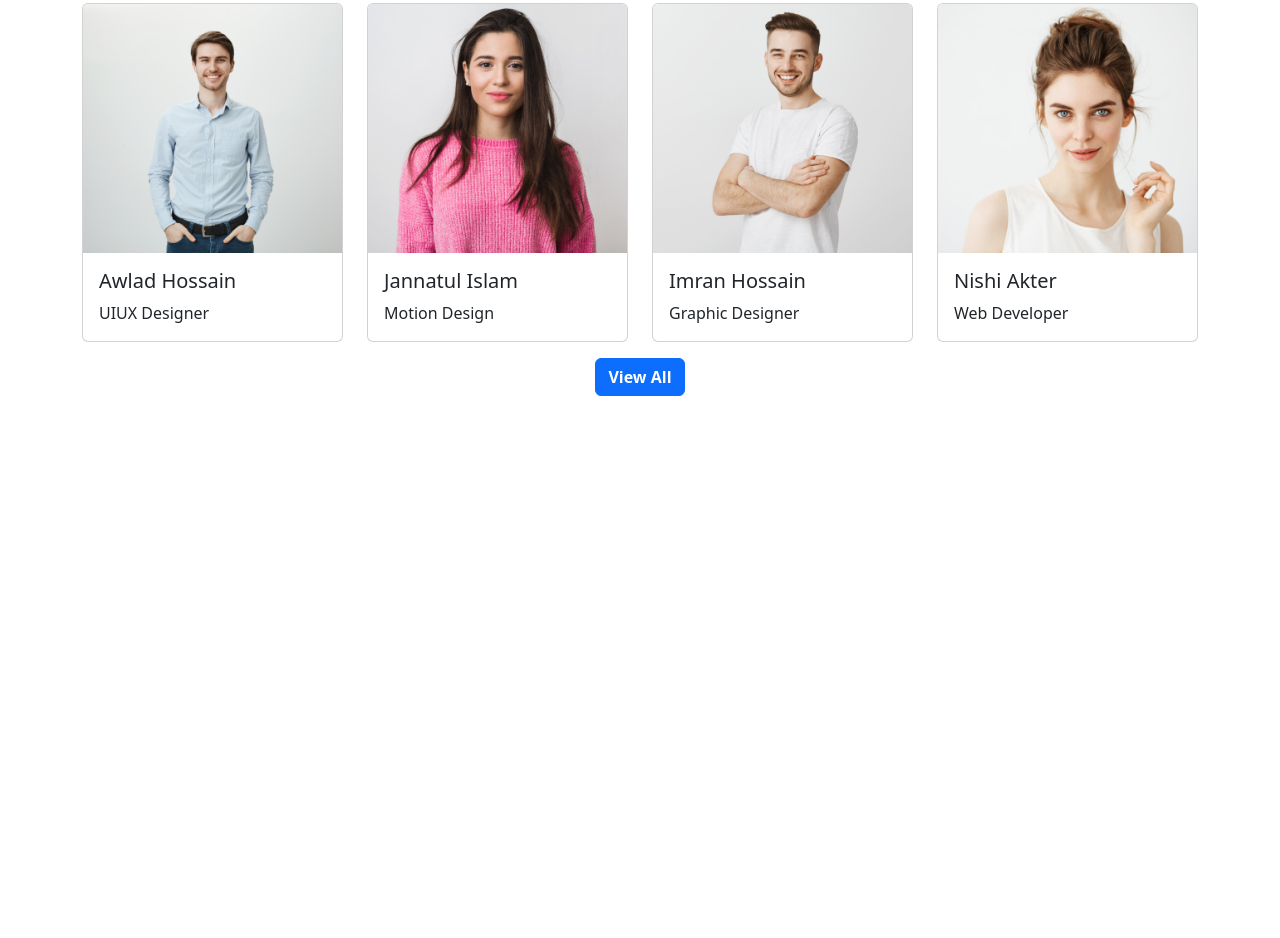
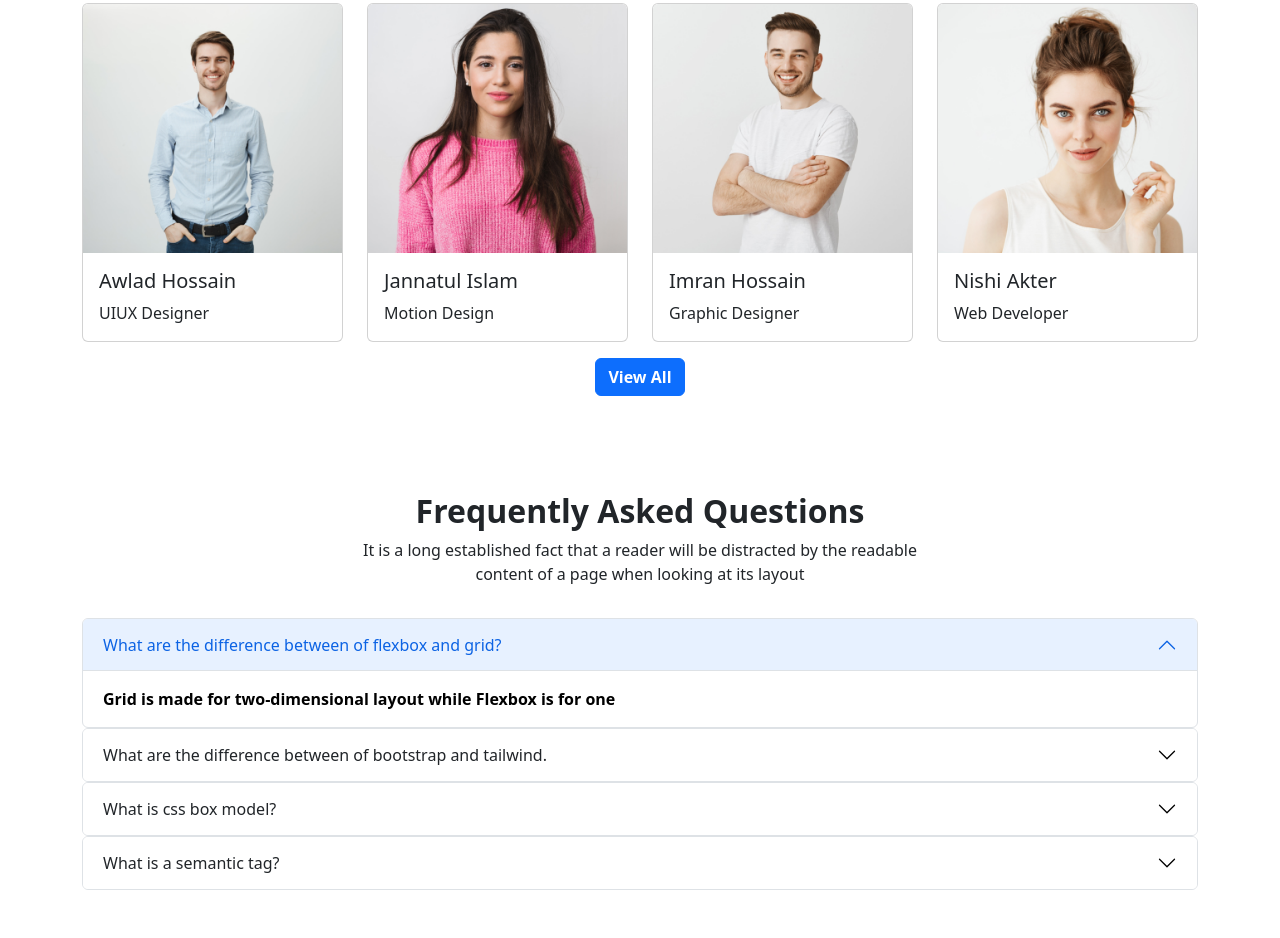
Before and after one commit to Ak-Rakib/SvTech-website, a plain HTML site: page index.html in a window 1280 px wide. Shown: the part 2159-3097 px from the top of the page. Before the commit the page ends 2603 px from the top, so only its background shows below. Drawn offline with nearby package versions, Linux system fonts and the light colour scheme.

Commit message:
acordion part

```diff
--- a/index.html
+++ b/index.html
@@ -265,6 +265,65 @@
             <button class="btn btn-primary text-center fw-bold">View All</button>
           </div>
       </section>
+      <!-- Question part  -->
+      <section class="container pt-5 pb-5">
+        <h1 class="text-center fw-bold h2">Frequently Asked Questions</h1>
+        <p class="text-center pb-3">
+          It is a long established fact that a reader will be distracted by the readable <br>
+          content of a page when looking at its layout
+        </p>
+
+        <div class="accordion" id="accordionExample">
+          <div class="accordion-item">
+            <h2 class="accordion-header" id="headingOne">
+              <button class="accordion-button" type="button" data-bs-toggle="collapse" data-bs-target="#collapseOne" aria-expanded="true" aria-controls="collapseOne">
+                What are the difference between of flexbox and grid?
+              </button>
+            </h2>
+            <div id="collapseOne" class="accordion-collapse collapse show" aria-labelledby="headingOne" data-bs-parent="#accordionExample">
+              <div class="accordion-body">
+                <strong>Grid is made for two-dimensional layout while Flexbox is for one
+              </div>
+            </div>
+          </div>
+          <div class="accordion-item">
+            <h2 class="accordion-header" id="headingTwo">
+              <button class="accordion-button collapsed" type="button" data-bs-toggle="collapse" data-bs-target="#collapseTwo" aria-expanded="false" aria-controls="collapseTwo">
+                What are the difference between of bootstrap and tailwind.
+              </button>
+            </h2>
+            <div id="collapseTwo" class="accordion-collapse collapse" aria-labelledby="headingTwo" data-bs-parent="#accordionExample">
+              <div class="accordion-body">
+                <strong>The main difference between TailwindCSS and Bootstrap is that Tailwind CSS is not a UI kit. Unlike UI kits such as Bootstrap, Bulma, and Foundation, Tailwind CSS doesn't have a default theme or built-in UI components. Instead, it comes with predesigned widgets you can use to build your site from scratch
+              </div>
+            </div>
+          </div>
+          <div class="accordion-item">
+            <h2 class="accordion-header" id="headingThree">
+              <button class="accordion-button collapsed" type="button" data-bs-toggle="collapse" data-bs-target="#collapseThree" aria-expanded="false" aria-controls="collapseThree">
+                What is css box model?
+              </button>
+            </h2>
+            <div id="collapseThree" class="accordion-collapse collapse" aria-labelledby="headingThree" data-bs-parent="#accordionExample">
+              <div class="accordion-body">
+                <strong>In CSS, the term "box model" is used when talking about design and layout. The CSS box model is essentially a box that wraps around every HTML element.
+              </div>
+            </div>
+          </div>
+          <div class="accordion-item">
+            <h2 class="accordion-header" id="headingFour">
+              <button class="accordion-button collapsed" type="button" data-bs-toggle="collapse" data-bs-target="#collapseFour" aria-expanded="false" aria-controls="collapseFour">
+                What is a semantic tag?
+              </button>
+            </h2>
+            <div id="collapseFour" class="accordion-collapse collapse" aria-labelledby="headingFour" data-bs-parent="#accordionExample">
+              <div class="accordion-body">
+                <strong>Semantic HTML elements are those that clearly describe their meaning in a human- and machine-readable way
+              </div>
+            </div>
+          </div>
+        </div>
+      </section>
     </main>
     <!-- Bootstrap js  -->
     <script src="https://cdn.jsdelivr.net/npm/bootstrap@5.2.0/dist/js/bootstrap.bundle.min.js"></script>
--- a/styles.css
+++ b/styles.css
@@ -2,3 +2,6 @@
 .carousel-inner p{
     background-color: black;
 }
+.fa-star{
+    color: gold;
+}
```
